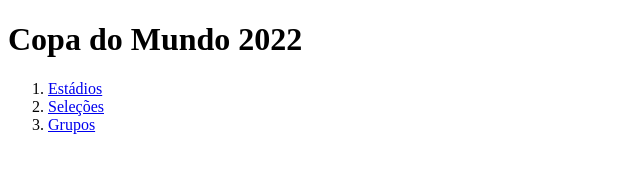
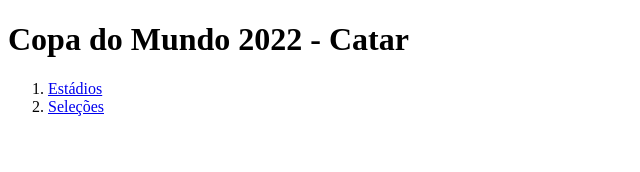
Before and after one commit to marcioaraya/avaliacao-pw-1bim-ter, a plain HTML site: page index.html in a window 1280 px wide. Shown: the whole page, without its empty margins (0-640 px from the left). Drawn offline with Linux system fonts and the light colour scheme.

Commit message:
atualiza página principal

```diff
--- a/index.html
+++ b/index.html
@@ -7,11 +7,11 @@
     <title>Copa do Mundo 2022</title>
 </head>
 <body>
-    <h1>Copa do Mundo 2022</h1>
+    <h1>Copa do Mundo 2022 - Catar</h1>
     <ol>
         <li><a href="estadios.html">Estádios</a></li>
         <li><a href="selecoes.html">Seleções</a></li>
-        <li><a href="grupos.html">Grupos</a></li>
+
     </ol>
 
 </body>
```
